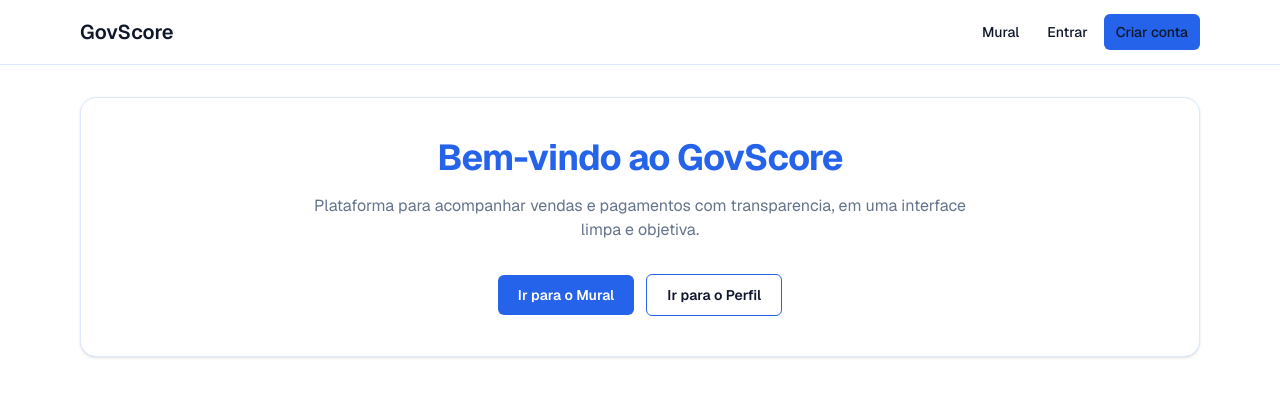
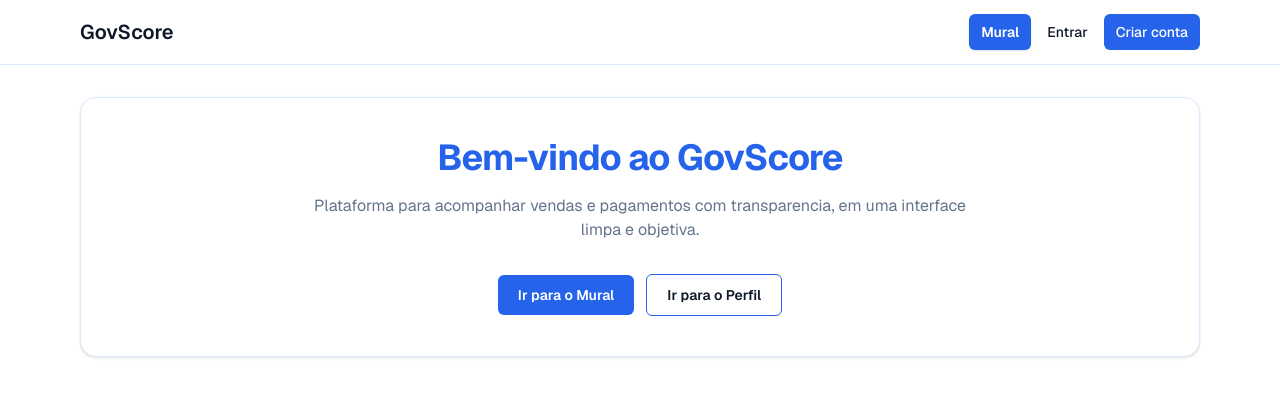
Before and after one commit to henriquecmelo1/gov-score, a Next.js app: page / in a window 1280 px wide. Shown: the top 396 px of the page. Built offline with nearby package versions, Linux system fonts and the light colour scheme; no server answers.

Commit message:
style: fix contrast on buttons

```diff
--- a/app/globals.css
+++ b/app/globals.css
@@ -1,6 +1,7 @@
 @import "tailwindcss";
 
 :root {
+  --white: #ffffff;
   --background: #ffffff;
   --foreground: #0f172a;
   --primary: #2563eb;
@@ -12,6 +13,7 @@
 }
 
 @theme {
+  --color-white: var(--white);
   --color-background: var(--background);
   --color-foreground: var(--foreground);
   --color-app: var(--background);
--- a/components/layout/navbar.tsx
+++ b/components/layout/navbar.tsx
@@ -19,7 +19,7 @@ export async function Navbar() {
         <div className="flex items-center gap-1 text-sm font-medium">
           <Link
             href="/mural"
-            className="rounded-md px-3 py-2 text-slate-700 transition hover:bg-primary-50 hover:text-primary"
+            className="rounded-md bg-primary px-3 py-2 font-semibold text-white! shadow-sm transition hover:bg-primary-700"
           >
             Mural
           </Link>
@@ -27,7 +27,7 @@ export async function Navbar() {
           {isAuthenticated ? (
             <Link
               href="/profile"
-              className="rounded-md bg-primary px-3 py-2 text-white transition hover:bg-primary-700"
+              className="rounded-md bg-primary px-3 py-2 font-semibold text-white! shadow-sm transition hover:bg-primary-700"
             >
               Perfil
             </Link>
@@ -41,7 +41,7 @@ export async function Navbar() {
               </Link>
               <Link
                 href="/register"
-                className="rounded-md bg-primary px-3 py-2 text-white transition hover:bg-primary-700"
+                className="rounded-md bg-primary px-3 py-2 text-white! transition hover:bg-primary-700"
               >
                 Criar conta
               </Link>
```
